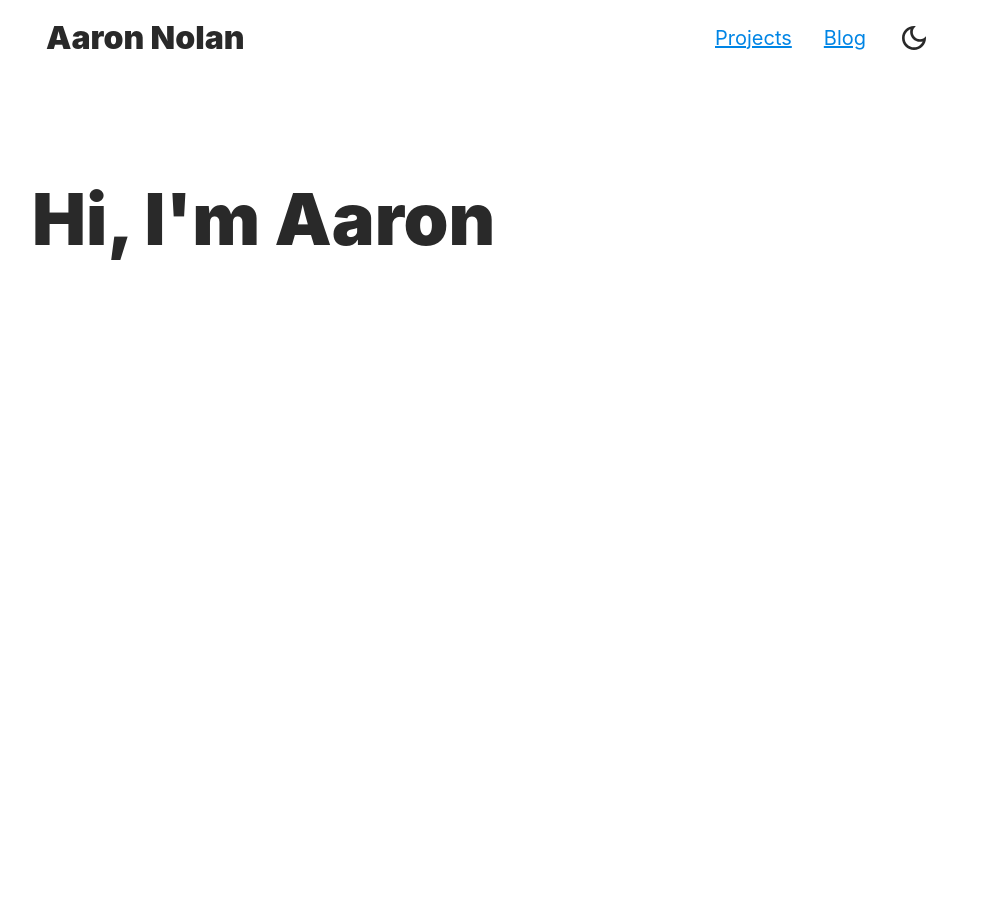
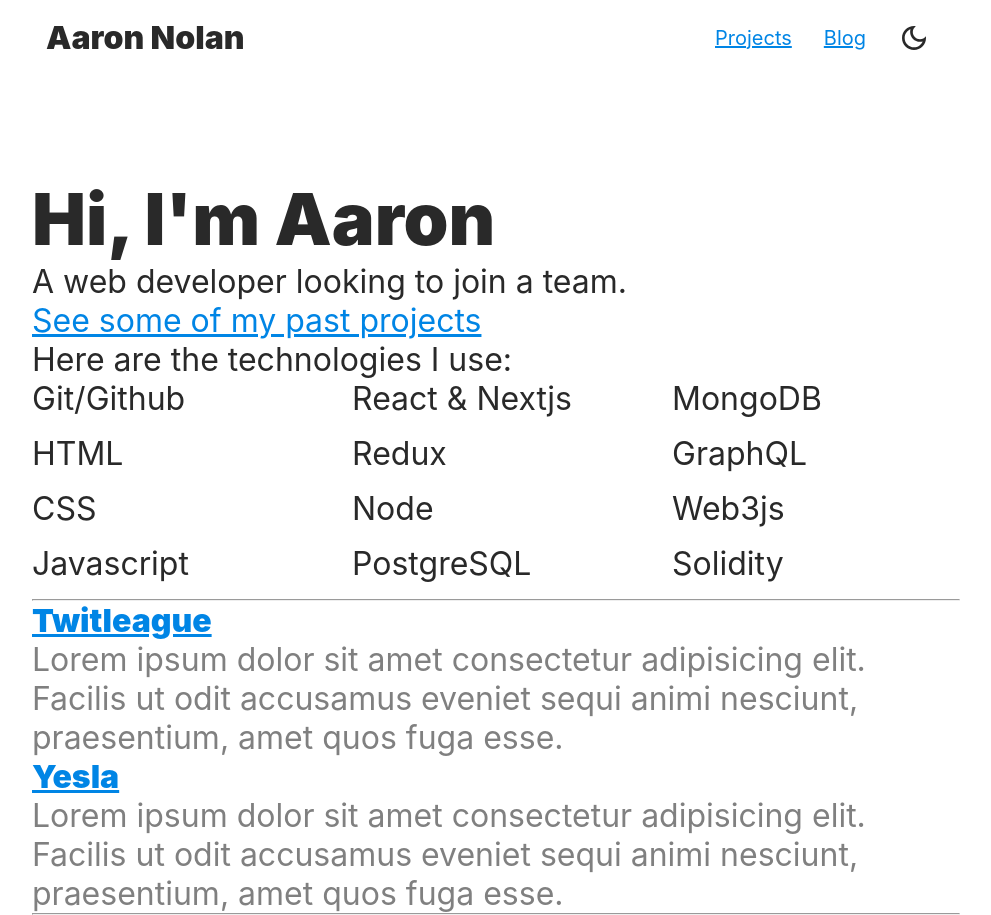
Before and after one commit to anolan23/Portfolio, a Next.js app: page / in a window 1280 px wide. Shown: the whole page, without its empty margins (144-1135 px from the left). Before the commit the page ends 800 px from the top, so only its background shows below. Built offline with nearby package versions, Linux system fonts and the light colour scheme.

Commit message:
create home html

```diff
--- a/components/Navbar.js
+++ b/components/Navbar.js
@@ -15,12 +15,12 @@ function Navbar() {
         <ul className={styles['navbar__nav__list']}>
           <li className={styles['navbar__nav__list__item']}>
             <Link href="/">
-              <a>Projects</a>
+              <a className="link">Projects</a>
             </Link>
           </li>
           <li className={styles['navbar__nav__list__item']}>
             <Link href="/">
-              <a>Blog</a>
+              <a className="link">Blog</a>
             </Link>
           </li>
           <li className={styles['navbar__nav__list__item']}>
--- a/pages/_app.js
+++ b/pages/_app.js
@@ -1,6 +1,6 @@
 import React, { useState, useMemo } from 'react';
 
-import '../sass/base.scss';
+import '../sass/_main.scss';
 import Navbar from '../components/Navbar';
 import { ThemeContext } from '../context/theme';
 
--- a/pages/index.js
+++ b/pages/index.js
@@ -1,4 +1,6 @@
 import Head from 'next/head';
+import Link from 'next/link';
+
 import styles from '../sass/pages/Home.module.scss';
 
 export default function Home() {
@@ -10,6 +12,61 @@ export default function Home() {
       </Head>
       <main className={styles['home__main']}>
         <h1 className={styles['home__main__title']}>Hi, I'm Aaron</h1>
+        <div className={styles['home__main__text']}>
+          A web developer looking to join a team.
+        </div>
+        <Link href="/">
+          <a className={`${styles['home__main__text']} link`}>
+            See some of my past projects
+          </a>
+        </Link>
+        <div className={styles['home__main__text']}>
+          Here are the technologies I use:
+        </div>
+        <ol className={styles['home__main__skills']}>
+          <li className={styles['home__main__skills__skill']}>Git/Github</li>
+          <li className={styles['home__main__skills__skill']}>HTML</li>
+          <li className={styles['home__main__skills__skill']}>CSS</li>
+          <li className={styles['home__main__skills__skill']}>Javascript</li>
+          <li className={styles['home__main__skills__skill']}>
+            React & Nextjs
+          </li>
+          <li className={styles['home__main__skills__skill']}>Redux</li>
+          <li className={styles['home__main__skills__skill']}>Node</li>
+          <li className={styles['home__main__skills__skill']}>PostgreSQL</li>
+          <li className={styles['home__main__skills__skill']}>MongoDB</li>
+          <li className={styles['home__main__skills__skill']}>GraphQL</li>
+          <li className={styles['home__main__skills__skill']}>Web3js</li>
+          <li className={styles['home__main__skills__skill']}>Solidity</li>
+        </ol>
+        <hr />
+        <div className={styles['home__main__projects']}>
+          <div className={styles['home__main__projects__project']}>
+            <span
+              className={`${styles['home__main__projects__project__title']} link`}
+            >
+              Twitleague
+            </span>
+            <p className={styles['home__main__projects__project__text']}>
+              Lorem ipsum dolor sit amet consectetur adipisicing elit. Facilis
+              ut odit accusamus eveniet sequi animi nesciunt, praesentium, amet
+              quos fuga esse.
+            </p>
+          </div>
+          <div className={styles['home__main__projects__project']}>
+            <span
+              className={`${styles['home__main__projects__project__title']} link`}
+            >
+              Yesla
+            </span>
+            <p className={styles['home__main__projects__project__text']}>
+              Lorem ipsum dolor sit amet consectetur adipisicing elit. Facilis
+              ut odit accusamus eveniet sequi animi nesciunt, praesentium, amet
+              quos fuga esse.
+            </p>
+          </div>
+        </div>
+        <hr />
       </main>
       <footer></footer>
     </div>
--- a/sass/Navbar.module.scss
+++ b/sass/Navbar.module.scss
@@ -27,13 +27,6 @@
         font-size: 2rem;
         margin: 0 1.6rem;
 
-        & a {
-          &,
-          &:link,
-          &:visited {
-            color: var(--color-link);
-          }
-        }
         &__icon {
           cursor: pointer;
           fill: currentColor;
--- a/sass/base/_typography.scss
+++ b/sass/base/_typography.scss
@@ -1,7 +1,8 @@
 body {
   font-family: -apple-system, BlinkMacSystemFont, 'Segoe UI', Roboto, Helvetica,
     Arial, sans-serif;
-  font-weight: 400;
+  font-weight: 00;
+  font-size: 3.2rem;
   color: var(--color-text-primary);
 }
 
@@ -11,5 +12,6 @@ body {
   &:visited {
     cursor: pointer;
     color: var(--color-link);
+    text-decoration: underline;
   }
 }
--- a/sass/pages/Home.module.scss
+++ b/sass/pages/Home.module.scss
@@ -9,5 +9,28 @@
       font-weight: 900;
       user-select: none;
     }
+
+    &__text {
+      font-size: 3.2rem;
+    }
+
+    &__skills {
+      list-style: none;
+      column-count: 3;
+      &__skill {
+        margin-bottom: 1.6rem;
+      }
+    }
+
+    &__projects {
+      &__project {
+        &__title {
+          font-weight: 900;
+        }
+        &__text {
+          color: var(--color-text-secondary);
+        }
+      }
+    }
   }
 }
```
